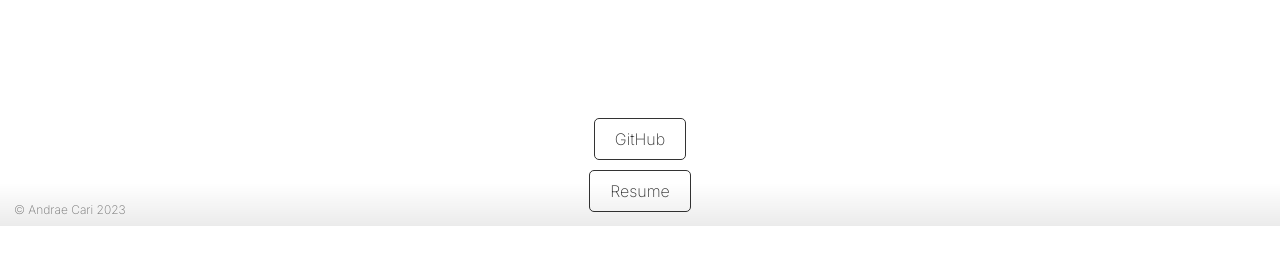
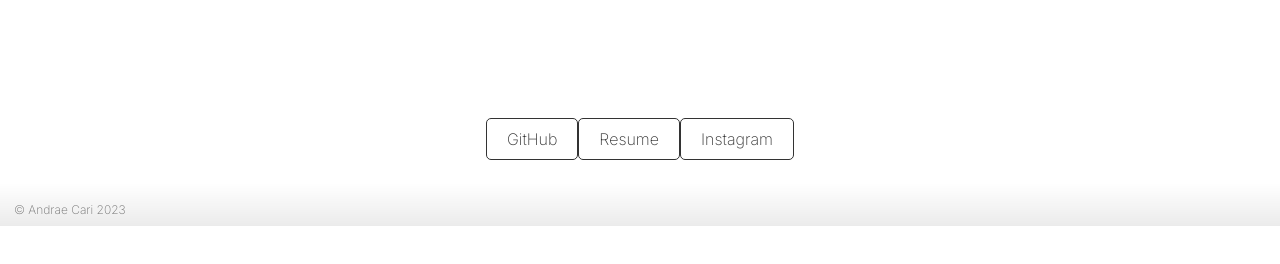
Before and after one commit to andraecari/personal-site, a plain HTML site: page index.html in a window 1280 px wide. Shown: the part 574-838 px from the top of the page. Drawn offline with Linux system fonts and the light colour scheme.

Commit message:
Update index.html

```diff
--- a/index.html
+++ b/index.html
@@ -31,9 +31,8 @@
             </div>
             <div class ="container">
                 <button class="btn" onclick="window.open('https://github.com/andraecari', '_blank')">GitHub</button>
-            </div>
-            <div class ="container">
                 <button class="btn" onclick="window.open('https://drive.google.com/file/d/15-XOBeapJQnUXhzajwDTFE8EIgour7-H/view?usp=sharing', '_blank')">Resume</button>
+                <button class="btn" onclick="window.open('https://www.instagram.com/andraecari/', '_blank')">Instagram</button>
             </div>
         </div>
 
```
